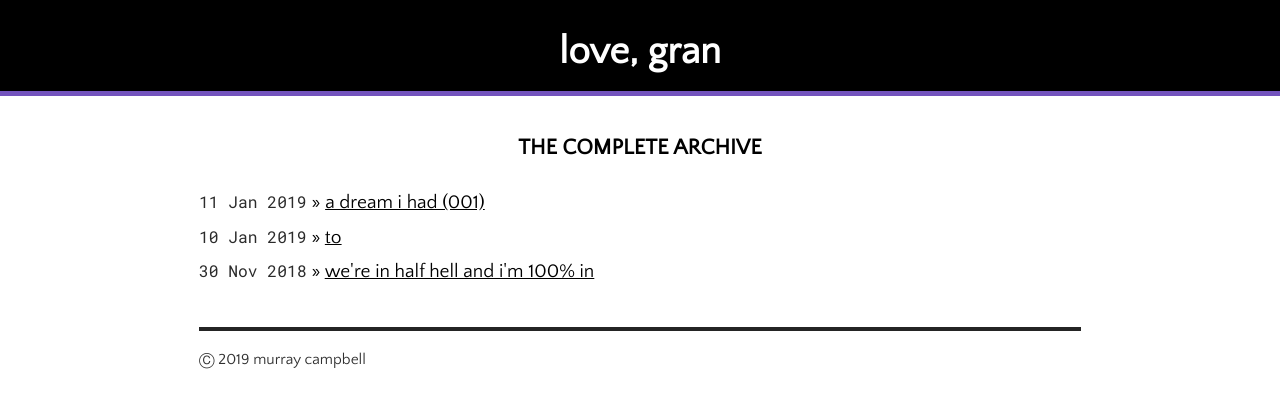
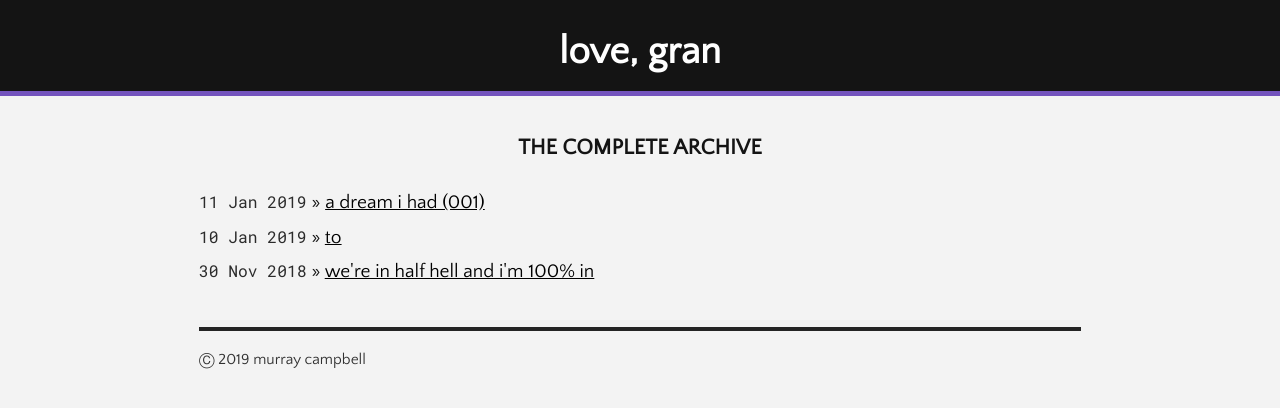
Before and after one commit to campmara/gran, a Jekyll site: the page built from index.html, in a window 1280 px wide. Shown: the top 408 px of the page. Built offline with Jekyll 4.4.1, drawn with Linux system fonts in a browser that asks for light colours.

Commit message:
Update screen.css

```diff
--- a/assets/css/screen.css
+++ b/assets/css/screen.css
@@ -15,9 +15,9 @@ html, body {
 }
 
 body {
-  background-color: rgb(255, 255, 255);
+  background-color: rgb(243, 243, 243);
   font: 15.34px 'Quattrocento Sans', sans-serif;
-  color: rgb(0, 0, 0);
+  color: rgb(20, 20, 20);
   *font-size: small;
   text-align: center;
 }
@@ -98,8 +98,8 @@ ul.posts {
   right: 50%;
   margin: auto -50vw 2em -50vw;
   text-align: center;
-  background-color: rgb(0, 0, 0);
-  color: rgb(255, 255, 255);
+  background-color: rgb(20, 20, 20);
+  color: rgb(243, 243, 243);
   font-weight: bold;
   border-bottom: 5px solid rgb(115, 83, 189);
 }
@@ -111,7 +111,7 @@ ul.posts {
   }
 
   .site .title a:hover {
-    color: rgb(163, 57, 92);
+    color: rgb(115, 83, 189);
   }
 
   .site .title a.extra {
```
